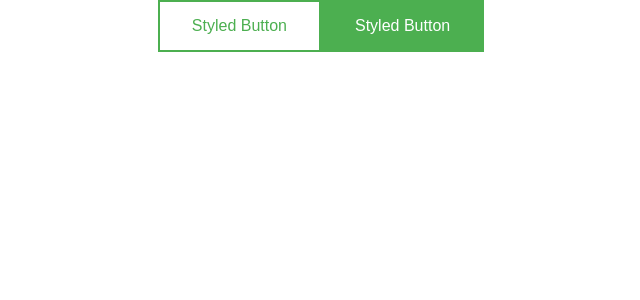
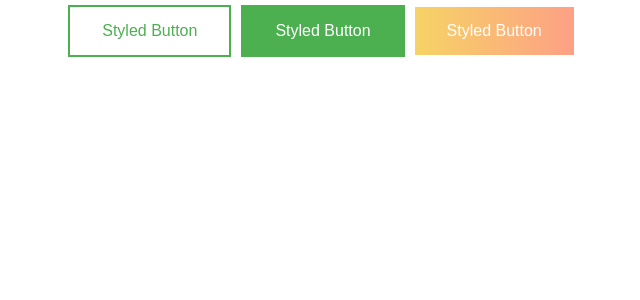
Before and after one commit to shyam-amahahealth/Styled-Components, a React (Create React App) app: page / in a window 1280 px wide. Shown: the top 300 px of the page, without its empty margins (319-959 px from the left). Built offline with nearby package versions, Linux system fonts and the light colour scheme.

Commit message:
Extending styles

```diff
--- a/src/App.js
+++ b/src/App.js
@@ -1,11 +1,12 @@
 import "./App.css";
-import StyledButton from "./components/Button";
+import StyledButton, { FancyButton } from "./components/Button";
 
 function App() {
   return (
     <div className="App">
       <StyledButton variant="outline">Styled Button</StyledButton>
       <StyledButton>Styled Button</StyledButton>
+      <FancyButton>Styled Button</FancyButton>
     </div>
   );
 }
--- a/src/components/Button.js
+++ b/src/components/Button.js
@@ -12,5 +12,11 @@
   font-size: medium;
   cursor: pointer;
   transition: 0ms.5s all ease-out;
+  margin: 5px;
 `;
 export default StyledButton;
+
+export const FancyButton = styled(StyledButton)`
+  background-image: linear-gradient(to right, #f6d365 0%, #fda085 100%);
+  border: none;
+`;
```
